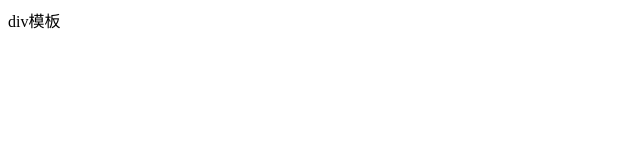
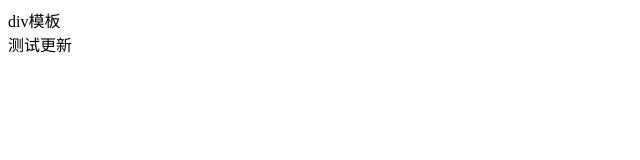
Before and after one commit to xuguojing-xgj/basics-typescript, a website built with webpack: page run_ts/src/index.html in a window 1280 px wide. Shown: the whole page, without its empty margins (0-640 px from the left). Built offline with nearby package versions, Linux system fonts and the light colour scheme.

Commit message:
测试更新

```diff
--- a/run_ts/src/index.html
+++ b/run_ts/src/index.html
@@ -9,7 +9,9 @@
 </head>
 
 <body>
-    <div>div模板</div>
+    <div>div模板
+        <div>测试更新</div>
+    </div>
 </body>
 
 </html>
```
